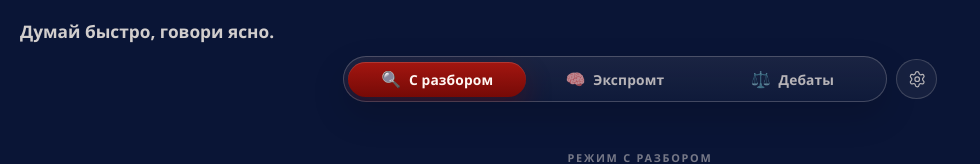
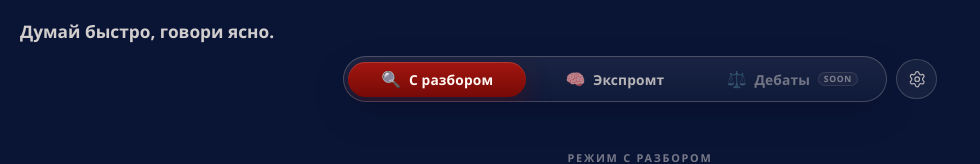
Before and after one commit to h0tzz/thinkquick, a Next.js app: page / in a window 1280 px wide. Shown: the top 164 px of the page, without its empty margins (0-980 px from the left). Built offline with nearby package versions, Linux system fonts and the light colour scheme.

Commit message:
Split public and studio roulette behavior

```diff
--- a/app/page.tsx
+++ b/app/page.tsx
@@ -31,6 +31,14 @@ type TopicGroup = {
   label: string;
   emoji: string;
   topics: string[];
+};
+
+type ModeConfig = {
+  id: ModeId;
+  label: string;
+  emoji: string;
+  blurb: string;
+  soon?: boolean;
 };
 
 const GROUPS: TopicGroup[] = [
@@ -403,31 +411,44 @@ const DEBATE_POSITIONS = [
   { id: "con", label: "Против", short: "ПРОТИВ", tone: "is-con" },
 ] as const;
 
-const MODES = [
+const IS_STUDIO_BUILD = process.env.NEXT_PUBLIC_THINKQUICK_VARIANT === "studio";
+const STUDIO_FORCED_TOPIC =
+  process.env.NEXT_PUBLIC_THINKQUICK_FORCED_TOPIC?.trim() || "Тревожное избегание";
+
+const MODES: ModeConfig[] = [
   {
-    id: "deep-research" as const,
+    id: "deep-research",
     label: "С разбором",
     emoji: "🔍",
     blurb:
       "Крути тему, разбирайся в ней по таймеру, потом объясняй своими словами.",
   },
   {
-    id: "off-the-cuff" as const,
+    id: "off-the-cuff",
     label: "Экспромт",
     emoji: "🧠",
     blurb: "Минимум подготовки. Думай быстро, пока говоришь.",
   },
   {
-    id: "debate" as const,
+    id: "debate",
     label: "Дебаты",
     emoji: "⚖️",
     blurb: "Выпадает тема и сторона. Докажи позицию, даже если не согласен.",
+    soon: !IS_STUDIO_BUILD,
   },
 ];
 
 const STORAGE_PREFIX = "thinkquick:";
 const SPIN_DURATION = 2500;
-const FORCED_SPIN_TOPIC = "Тревожное избегание";
+const FORCED_SPIN_TOPIC = IS_STUDIO_BUILD ? STUDIO_FORCED_TOPIC : "";
+
+function isModeAvailable(mode: ModeConfig) {
+  return !mode.soon;
+}
+
+function isModeIdAvailable(modeId: ModeId) {
+  return isModeAvailable(MODES.find((mode) => mode.id === modeId) ?? MODES[0]);
+}
 
 function getGroup(id: string) {
   return GROUPS.find((group) => group.id === id) ?? GROUPS[0];
@@ -989,7 +1010,21 @@ function ModeSwitch({
   const activeIndex = Math.max(0, MODES.findIndex((mode) => mode.id === value));
 
   function move(nextIndex: number) {
-    const normalized = (nextIndex + MODES.length) % MODES.length;
+    const direction = nextIndex >= activeIndex ? 1 : -1;
+    let normalized = (nextIndex + MODES.length) % MODES.length;
+
+    for (let index = 0; index < MODES.length; index += 1) {
+      if (isModeAvailable(MODES[normalized])) {
+        break;
+      }
+
+      normalized = (normalized + direction + MODES.length) % MODES.length;
+    }
+
+    if (!isModeAvailable(MODES[normalized])) {
+      return;
+    }
+
     onChange(MODES[normalized].id);
     optionRefs.current[normalized]?.focus();
   }
@@ -1021,12 +1056,14 @@ function ModeSwitch({
       />
       {MODES.map((mode, index) => {
         const active = mode.id === value;
+        const modeDisabled = disabled || !isModeAvailable(mode);
 
         return (
           <button
             aria-checked={active}
-            className={`mode-option ${active ? "is-active" : ""}`}
-            disabled={disabled}
+            aria-disabled={modeDisabled}
+            className={`mode-option ${active ? "is-active" : ""} ${mode.soon ? "is-soon" : ""}`}
+            disabled={modeDisabled}
             key={mode.id}
             onClick={() => onChange(mode.id)}
             ref={(node) => {
@@ -1040,6 +1077,11 @@ function ModeSwitch({
               {mode.emoji}
             </span>
             <span className="mode-label">{mode.label}</span>
+            {mode.soon ? (
+              <span className="mode-soon" aria-label="Скоро">
+                soon
+              </span>
+            ) : null}
           </button>
         );
       })}
@@ -1307,7 +1349,7 @@ export default function Home() {
   }
 
   function changeMode(nextMode: ModeId) {
-    if (isBusy || nextMode === mode) {
+    if (isBusy || nextMode === mode || !isModeIdAvailable(nextMode)) {
       return;
     }
 
@@ -1375,10 +1417,10 @@ export default function Home() {
         return;
       }
 
-      const forcedTopicIndex = activeTopics.indexOf(FORCED_SPIN_TOPIC);
+      const forcedTopicIndex = FORCED_SPIN_TOPIC ? activeTopics.indexOf(FORCED_SPIN_TOPIC) : -1;
       const landedIndex = forcedTopicIndex >= 0 ? forcedTopicIndex : plan.landIndex;
       topicIndexRef.current = landedIndex;
-      const landedTopic = FORCED_SPIN_TOPIC;
+      const landedTopic = FORCED_SPIN_TOPIC || activeTopics[landedIndex] || activeTopics[0] || "";
       setDisplayTopic(landedTopic);
       setSelectedTopic(landedTopic);
       setDebatePosition(mode === "debate" ? randomDebatePosition() : null);
--- a/app/video-challenge.css
+++ b/app/video-challenge.css
@@ -199,6 +199,25 @@ body {
   min-width: 0;
   overflow: hidden;
   text-overflow: ellipsis;
+}
+
+.challenge-topbar .mode-option.is-soon {
+  cursor: not-allowed;
+  opacity: 0.58;
+}
+
+.challenge-topbar .mode-soon {
+  flex: 0 0 auto;
+  padding: 0.15rem 0.38rem 0.17rem;
+  border-radius: 999px;
+  color: #f6eee7c9;
+  background: #f6eee712;
+  box-shadow: inset 0 0 0 1px #f6eee72e;
+  font-size: 0.54rem;
+  font-weight: 850;
+  letter-spacing: 0.08em;
+  line-height: 1;
+  text-transform: uppercase;
 }
 
 .challenge-hero {
```
